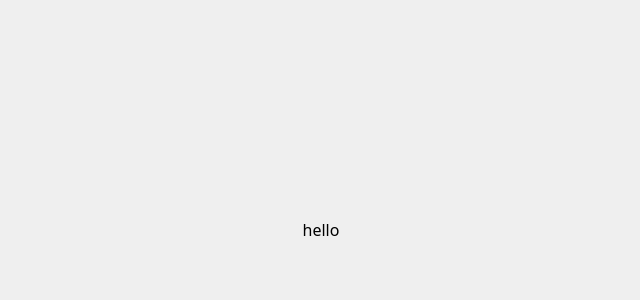
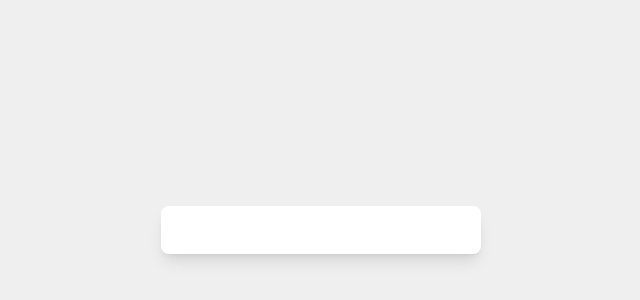
Before and after one commit to hellsgor/cats, a React (Vite) app: page / in a window 1280 px wide. Shown: the part 170-470 px from the top of the page, without its empty margins (319-959 px from the left). Built offline with nearby package versions, Linux system fonts and the light colour scheme.

Commit message:
Feat[Card]: created Card component and used it at App

```diff
--- a/src/App.tsx
+++ b/src/App.tsx
@@ -1,7 +1,8 @@
-import './App.css';
+import "./App.css";
+import Card from "./components/Card";
 
 function App() {
-  return <p>hello</p>;
+  return <Card></Card>;
 }
 
 export default App;
--- /dev/null
+++ b/src/components/Card/Card.tsx
@@ -0,0 +1,13 @@
+import { FC, ReactNode } from "react";
+
+interface CardProps {
+  children?: ReactNode;
+}
+
+export const Card: FC<CardProps> = ({ children }) => {
+  return (
+    <div className="flex w-xs flex-col gap-y-6 rounded-lg bg-white p-6 shadow-lg">
+      {children}
+    </div>
+  );
+};
--- /dev/null
+++ b/src/components/Card/index.ts
@@ -0,0 +1 @@
+export { Card as default } from "./Card";
```
